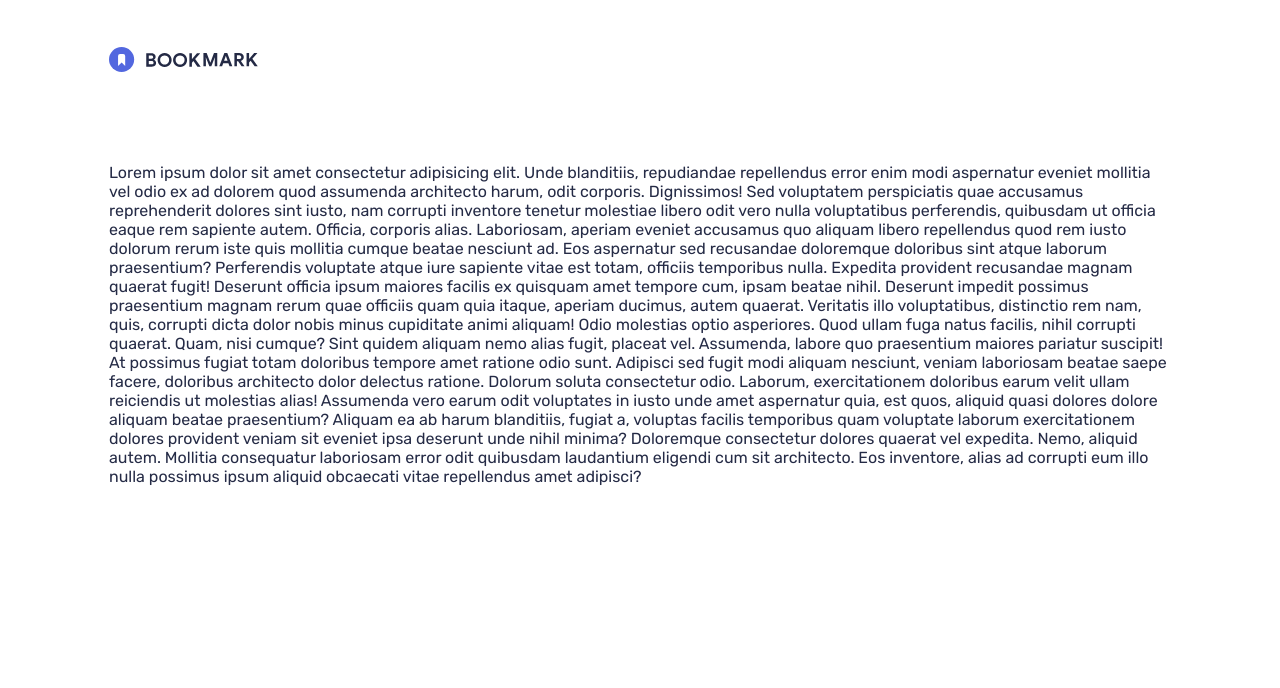
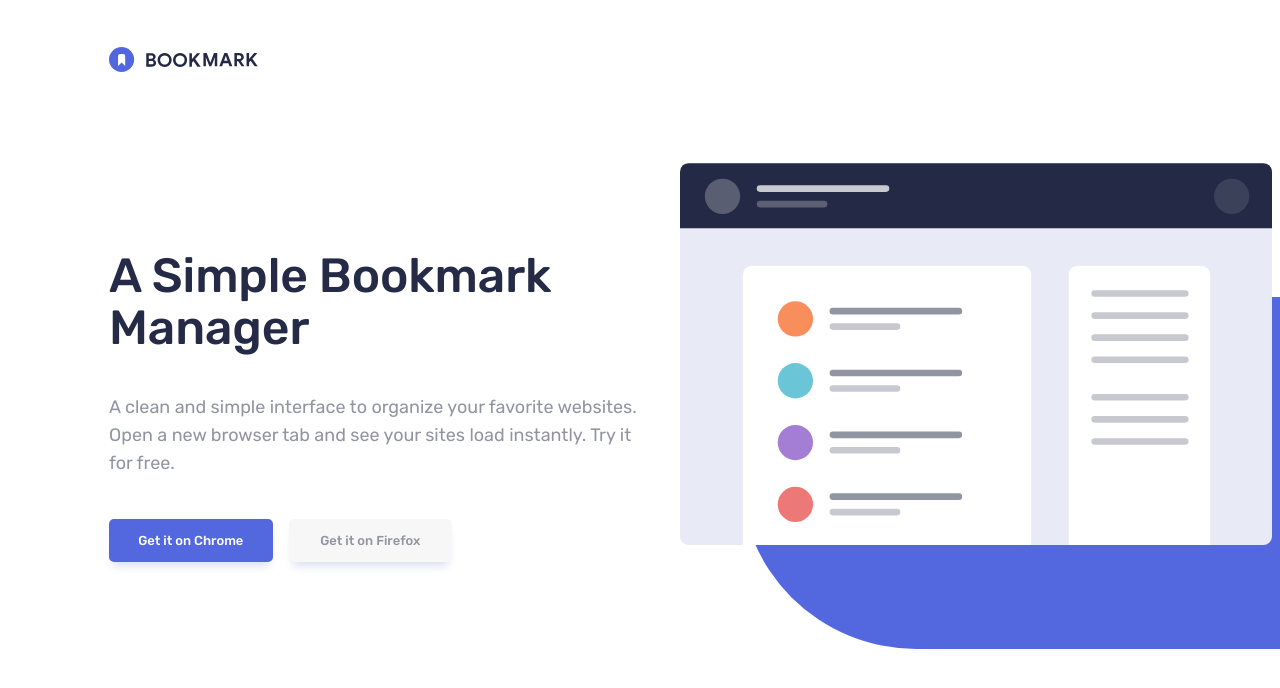
Before and after one commit to orlowski-dev/fm-bookmark-landing-page, a Next.js app: page / in a window 1280 px wide. Shown: the top 688 px of the page. Built offline with nearby package versions, Linux system fonts and the light colour scheme.

Commit message:
Added HeroSection

```diff
--- a/app/page.tsx
+++ b/app/page.tsx
@@ -1,20 +1,12 @@
+import { HeroSection } from "@/components/HeroSection"
 import { MainHeader } from "@/components/MainHeader"
 
 function App() {
   return (
     <>
       <MainHeader />
-      <main className="container p-h p-v">
-        Lorem ipsum dolor sit amet consectetur adipisicing elit. Unde blanditiis, repudiandae repellendus error enim modi aspernatur eveniet mollitia vel odio ex ad dolorem quod assumenda architecto harum, odit corporis. Dignissimos!
-        Sed voluptatem perspiciatis quae accusamus reprehenderit dolores sint iusto, nam corrupti inventore tenetur molestiae libero odit vero nulla voluptatibus perferendis, quibusdam ut officia eaque rem sapiente autem. Officia, corporis alias.
-        Laboriosam, aperiam eveniet accusamus quo aliquam libero repellendus quod rem iusto dolorum rerum iste quis mollitia cumque beatae nesciunt ad. Eos aspernatur sed recusandae doloremque doloribus sint atque laborum praesentium?
-        Perferendis voluptate atque iure sapiente vitae est totam, officiis temporibus nulla. Expedita provident recusandae magnam quaerat fugit! Deserunt officia ipsum maiores facilis ex quisquam amet tempore cum, ipsam beatae nihil.
-        Deserunt impedit possimus praesentium magnam rerum quae officiis quam quia itaque, aperiam ducimus, autem quaerat. Veritatis illo voluptatibus, distinctio rem nam, quis, corrupti dicta dolor nobis minus cupiditate animi aliquam!
-        Odio molestias optio asperiores. Quod ullam fuga natus facilis, nihil corrupti quaerat. Quam, nisi cumque? Sint quidem aliquam nemo alias fugit, placeat vel. Assumenda, labore quo praesentium maiores pariatur suscipit!
-        At possimus fugiat totam doloribus tempore amet ratione odio sunt. Adipisci sed fugit modi aliquam nesciunt, veniam laboriosam beatae saepe facere, doloribus architecto dolor delectus ratione. Dolorum soluta consectetur odio.
-        Laborum, exercitationem doloribus earum velit ullam reiciendis ut molestias alias! Assumenda vero earum odit voluptates in iusto unde amet aspernatur quia, est quos, aliquid quasi dolores dolore aliquam beatae praesentium?
-        Aliquam ea ab harum blanditiis, fugiat a, voluptas facilis temporibus quam voluptate laborum exercitationem dolores provident veniam sit eveniet ipsa deserunt unde nihil minima? Doloremque consectetur dolores quaerat vel expedita.
-        Nemo, aliquid autem. Mollitia consequatur laboriosam error odit quibusdam laudantium eligendi cum sit architecto. Eos inventore, alias ad corrupti eum illo nulla possimus ipsum aliquid obcaecati vitae repellendus amet adipisci?
+      <main>
+        <HeroSection />
       </main>
     </>
   )
--- /dev/null
+++ b/components/HeroSection.tsx
@@ -0,0 +1,31 @@
+import '@/styles/HeroSection.scss'
+import { LinkButton } from './Buttons'
+import Image from 'next/image'
+
+export const HeroSection = () => (
+  <section className="hero-section">
+    <div className="container p-h p-v">
+      <div className="illustration">
+        <Image src={'/illustrations/illustration-features-tab-1.svg'} width={575} height={382} alt='hero illustration' />
+      </div>
+      <div className="content mw-540">
+        <h1>A Simple Bookmark Manager</h1>
+        <p>
+          A clean and simple interface to organize your favorite websites. Open a new browser tab and see your sites load instantly. Try it for free.
+        </p>
+        <div className="buttons d-fl jc-c">
+          <LinkButton
+            textContent='Get it on Chrome'
+            classList={['button', 'sh', 'blue']}
+            href='/'
+          />
+          <LinkButton
+            textContent='Get it on Firefox'
+            classList={['button', 'sh', 'gray']}
+            href='/'
+          />
+        </div>
+      </div>
+    </div>
+  </section>
+)
--- a/styles/Buttons.scss
+++ b/styles/Buttons.scss
@@ -15,13 +15,13 @@ button {
   display: inline-block;
   padding: 12px;
   border-radius: 5px;
+  font-weight: 500;
 
   &.sh {
     box-shadow: 0px 8px 8px -4px rgba(73, 93, 207, 0.20);
   }
 
   &.mobile-login-btn {
-    font-weight: 500;
     display: block;
     text-align: center;
     padding: 16px;
@@ -30,7 +30,6 @@ button {
 
   &.desktop-login-btn {
     padding: 12px 32px;
-    font-weight: 500;
     letter-spacing: .0938rem;
     text-transform: uppercase;
   }
@@ -47,4 +46,28 @@ button {
     }
   }
 
+  &.blue {
+    border-color: var(--soft-blue);
+    color: white;
+    background-color: var(--soft-blue);
+
+    &:focus,
+    &:hover {
+      background-color: var(--bg-color);
+      color: var(--soft-blue);
+    }
+  }
+
+  &.gray {
+    border-color: var(--soft-gray);
+    color: var(--grayish-blue);
+    background-color: var(--soft-gray);
+
+    &:focus,
+    &:hover {
+      background-color: var(--bg-color);
+      border-color: var(--grayish-blue);
+    }
+  }
+
 }
--- /dev/null
+++ b/styles/HeroSection.scss
@@ -0,0 +1,85 @@
+.hero-section {
+  overflow: hidden;
+
+  .illustration {
+    grid-area: illArea;
+    position: relative;
+    height: 255px;
+    margin: 0 auto;
+    max-width: 375px;
+    margin-bottom: var(--padding-v);
+
+    img {
+      max-height: 204px;
+      width: auto;
+    }
+
+    &::after {
+      content: '';
+      height: 203px;
+      width: 580px;
+      border-radius: 200px;
+      background-color: var(--soft-blue);
+      position: absolute;
+      bottom: 0;
+      left: 60px;
+      z-index: -1;
+    }
+  }
+
+  .content {
+    grid-area: contentArea;
+
+    .buttons {
+      padding-top: var(--padding-h);
+      display: grid;
+      grid-template-columns: repeat(2, 1fr);
+      max-width: 343px;
+      gap: 16px;
+      margin: 0 auto;
+
+      a {
+        text-align: center;
+      }
+    }
+  }
+}
+
+@media screen and (min-width: 768px) {
+  .hero-section {
+    .container {
+      display: grid;
+      grid-template-columns: 50% 50%;
+      grid-template-areas: "contentArea illArea";
+      gap: var(--padding-v);
+      align-items: center;
+
+      .illustration {
+        height: 486px;
+        max-width: unset;
+        margin: unset;
+
+        img {
+          max-height: 386px;
+        }
+
+        &::after {
+          height: 352px;
+          width: 1000px;
+        }
+      }
+
+      .content {
+
+        h1,
+        p {
+          text-align: left;
+        }
+
+        .buttons {
+          margin: unset;
+        }
+      }
+    }
+  }
+}
--- a/styles/globals.scss
+++ b/styles/globals.scss
@@ -23,8 +23,6 @@
 * {
   box-sizing: border-box;
   font-family: 'Rubik', sans-serif;
-  margin: 0;
-  padding: 0;
 }
 
 body {
@@ -45,6 +43,7 @@ h2,
 h3 {
   font-weight: 500;
   text-align: center;
+  margin-top: 0;
 }
 
 h1 {
@@ -84,11 +83,19 @@ p {
   &.jc-sb {
     justify-content: space-between;
   }
+
+  &.jc-c {
+    justify-content: center;
+  }
 }
 
 .container {
   max-width: 1110px;
   margin: 0 auto;
+}
+
+.mw-540 {
+  max-width: 540px;
 }
 
 .us-ul {
```
